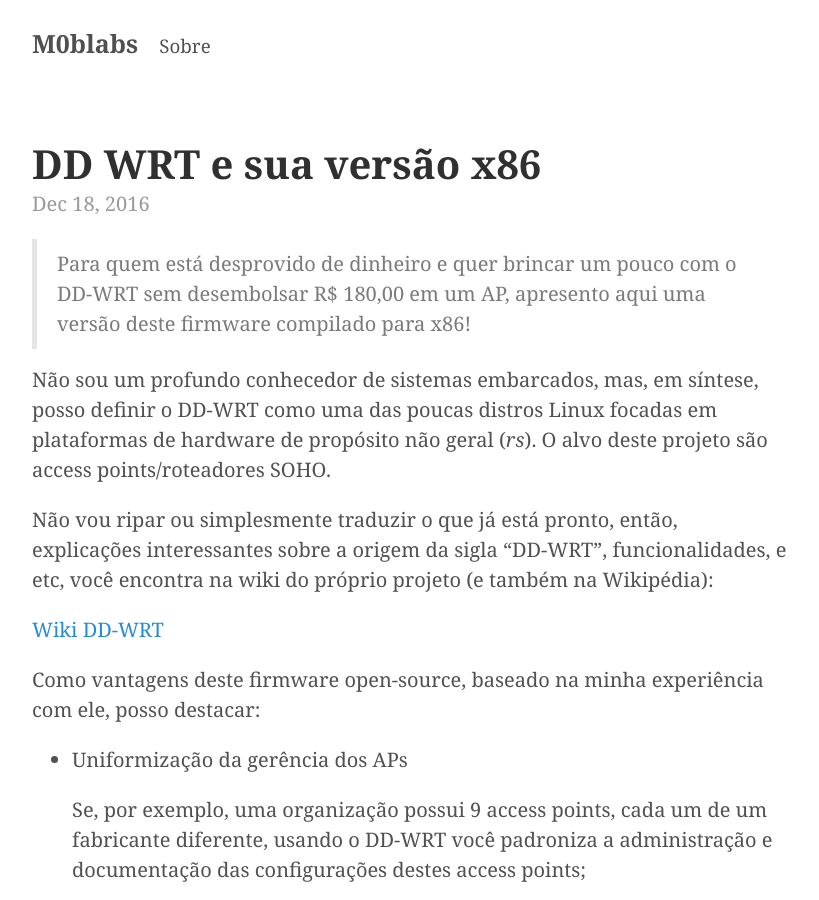
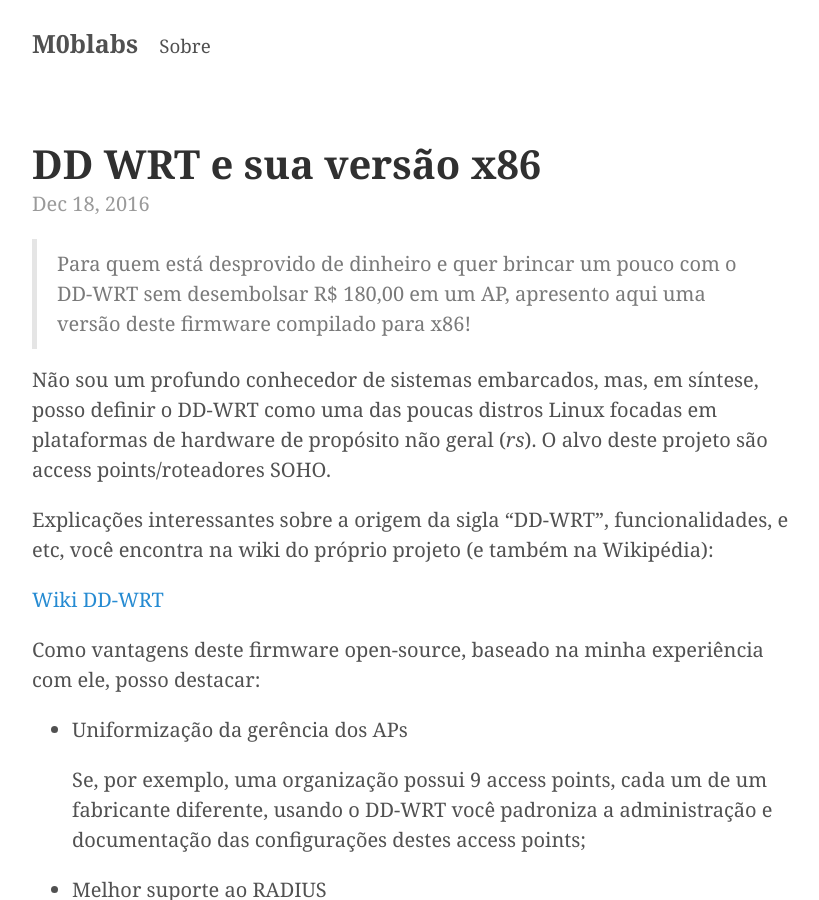
Before and after one commit to Kingm0b/jekyll-minimal-theme, a Jekyll site: the page built from _posts/2016-12-18-dd-wrt-x86.md, in a window 1280 px wide and 900 px high. Shown: the whole window, without its empty margins (228-1047 px from the left). Built offline with Jekyll 4.4.1, drawn with Linux system fonts in a browser that asks for light colours.

Commit message:
Update 2016-12-18-dd-wrt-x86.md

```diff
--- a/_posts/2016-12-18-dd-wrt-x86.md
+++ b/_posts/2016-12-18-dd-wrt-x86.md
@@ -7,7 +7,7 @@
 
 Não sou um profundo conhecedor de sistemas embarcados, mas, em síntese, posso definir o DD-WRT como uma das poucas distros Linux focadas em plataformas de hardware de propósito não geral (*rs*). O alvo deste projeto são access points/roteadores SOHO.
 
-Não vou ripar ou simplesmente traduzir o que já está pronto, então, explicações interessantes sobre a origem da sigla "DD-WRT", funcionalidades, e etc, você encontra na wiki do próprio projeto (e também na Wikipédia):
+Explicações interessantes sobre a origem da sigla "DD-WRT", funcionalidades, e etc, você encontra na wiki do próprio projeto (e também na Wikipédia):
 
 [Wiki DD-WRT](http://www.dd-wrt.com/wiki/index.php/What_is_DD-WRT%3F)
 
```
